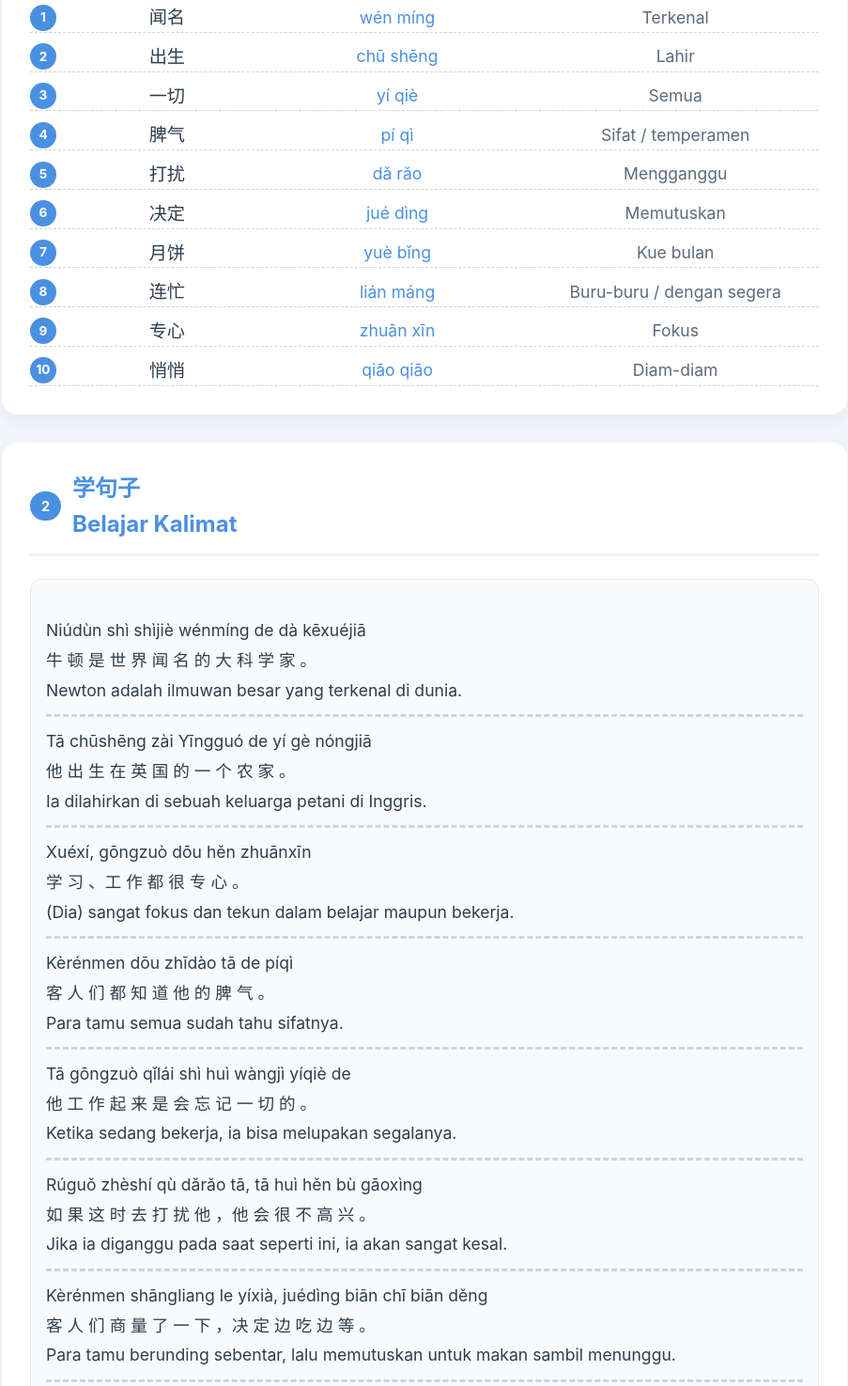
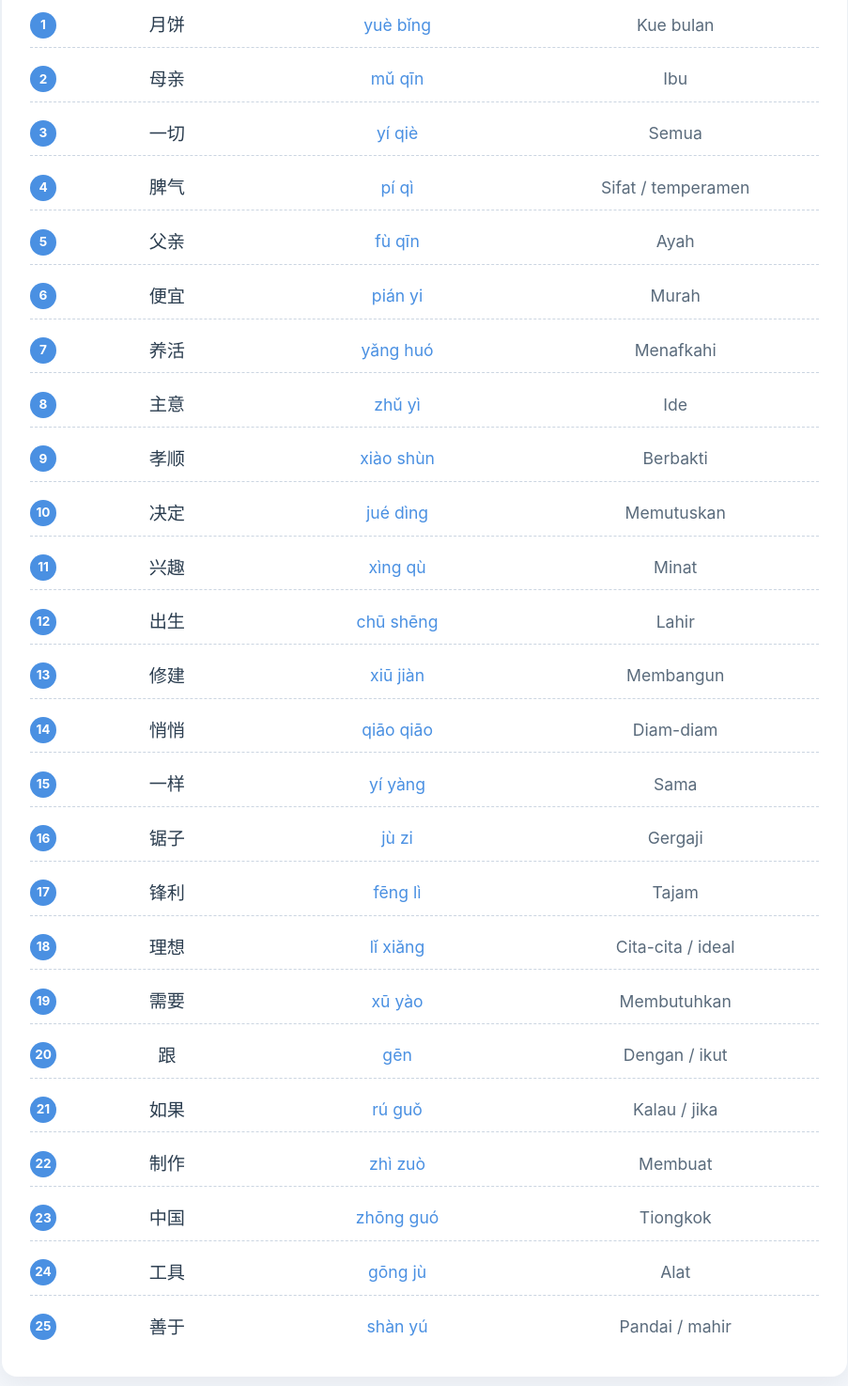
Before and after one commit to sujianduo/Rangkuman-9, a plain HTML site: page index.html in a window 1280 px wide. Shown: the part 347-1822 px from the top of the page at 94% size, without its empty margins (188-1091 px from the left). Drawn offline with Linux system fonts and the light colour scheme.

Commit message:
Add files via upload

```diff
--- a/index.html
+++ b/index.html
@@ -3,7 +3,7 @@
 <head>
     <meta charset="UTF-8">
     <meta name="viewport" content="width=device-width, initial-scale=1.0">
-    <title>Rangkuman</title>
+    <title>Rangkuman SAS Bahasa Mandarin Kelas 9 Semester 1</title>
     <style>
         :root {
             --primary: #4A90E2;
@@ -100,7 +100,12 @@
             display: flex;
             align-items: center;
             gap: 16px;
+            padding: 8px 0;
             border-bottom: 1px dashed #CBD5E1;
+        }
+
+        .vocab-item:last-child {
+            border-bottom: none;
         }
 
         .vocab-num {
@@ -114,6 +119,7 @@
             justify-content: center;
             font-size: 0.85rem;
             font-weight: bold;
+            flex-shrink: 0;
         }
 
         .vocab-hanzi {
@@ -220,14 +226,14 @@
             font-weight: bold;
         }
 
-		.button-box{
-			text-align:center;
-			margin-top:30px;
+        .button-box {
+            text-align: center;
+            margin-top: 30px;
         }
 
-		.btn{
-			display:inline-block;
-			text-decoration:none;
+        .btn {
+            display: inline-block;
+            text-decoration: none;
             padding: 22px 48px;
             border-radius: 50px;
             background: linear-gradient(90deg, #c084fc, #22d3ee);
@@ -238,7 +244,7 @@
             box-shadow: 0 4px 15px rgba(192, 132, 252, 0.3);
         }
 
-		.btn:hover{
+        .btn:hover {
             transform: scale(1.05);
             box-shadow: 0 0 25px rgba(34, 211, 238, .5);
         }
@@ -269,7 +275,6 @@
             color: #54809b;
             opacity: 0.8;
         }
-
     </style>
 </head>
 <body>
@@ -278,8 +283,8 @@
 
     <!-- Header -->
     <header>
-        <h1>第三课 | 牛顿请客</h1>
-        <p>Bab. 3 | Newton menjamu tamu / mentraktir</p>
+        <h1>九年级第一学期期末考试复习概要 | 汉语</h1>
+        <p>Rangkuman SAS Bahasa Mandarin | Kelas 9 Semester 1</p>
     </header>
 
     <!-- Section 1: Vocabulary -->
@@ -290,15 +295,15 @@
         <div class="vocab-grid">
             <div class="vocab-item">
                 <span class="vocab-num">1</span>
-				<span class="vocab-hanzi">闻名</span>
-                <span class="vocab-pinyin">wén mínɡ</span>
-                <span class="vocab-meaning">Terkenal</span>
+                <span class="vocab-hanzi">月饼</span>
+                <span class="vocab-pinyin">yuè bǐnɡ</span>
+                <span class="vocab-meaning">Kue bulan</span>
             </div>
             <div class="vocab-item">
                 <span class="vocab-num">2</span>
-				<span class="vocab-hanzi">出生</span>
-                <span class="vocab-pinyin">chū shēnɡ</span>
-                <span class="vocab-meaning">Lahir</span>
+                <span class="vocab-hanzi">母亲</span>
+                <span class="vocab-pinyin">mǔ qīn</span>
+                <span class="vocab-meaning">Ibu</span>
             </div>
             <div class="vocab-item">
                 <span class="vocab-num">3</span>
@@ -314,39 +319,129 @@
             </div>
             <div class="vocab-item">
                 <span class="vocab-num">5</span>
-                <span class="vocab-hanzi">打扰</span>
-                <span class="vocab-pinyin">dǎ rǎo</span>
-                <span class="vocab-meaning">Mengganggu</span>
+                <span class="vocab-hanzi">父亲</span>
+                <span class="vocab-pinyin">fù qīn</span>
+                <span class="vocab-meaning">Ayah</span>
             </div>
             <div class="vocab-item">
                 <span class="vocab-num">6</span>
+                <span class="vocab-hanzi">便宜</span>
+                <span class="vocab-pinyin">pián yi</span>
+                <span class="vocab-meaning">Murah</span>
+            </div>
+            <div class="vocab-item">
+                <span class="vocab-num">7</span>
+                <span class="vocab-hanzi">养活</span>
+                <span class="vocab-pinyin">yǎnɡ huó</span>
+                <span class="vocab-meaning">Menafkahi</span>
+            </div>
+            <div class="vocab-item">
+                <span class="vocab-num">8</span>
+                <span class="vocab-hanzi">主意</span>
+                <span class="vocab-pinyin">zhǔ yì</span>
+                <span class="vocab-meaning">Ide</span>
+            </div>
+            <div class="vocab-item">
+                <span class="vocab-num">9</span>
+                <span class="vocab-hanzi">孝顺</span>
+                <span class="vocab-pinyin">xiào shùn</span>
+                <span class="vocab-meaning">Berbakti</span>
+            </div>
+            <div class="vocab-item">
+                <span class="vocab-num">10</span>
                 <span class="vocab-hanzi">决定</span>
                 <span class="vocab-pinyin">jué dìnɡ</span>
                 <span class="vocab-meaning">Memutuskan</span>
             </div>
             <div class="vocab-item">
-                <span class="vocab-num">7</span>
-                <span class="vocab-hanzi">月饼</span>
-                <span class="vocab-pinyin">yuè bǐnɡ</span>
-                <span class="vocab-meaning">Kue bulan</span>
+                <span class="vocab-num">11</span>
+                <span class="vocab-hanzi">兴趣</span>
+                <span class="vocab-pinyin">xìnɡ qù</span>
+                <span class="vocab-meaning">Minat</span>
             </div>
             <div class="vocab-item">
-                <span class="vocab-num">8</span>
-                <span class="vocab-hanzi">连忙</span>
-                <span class="vocab-pinyin">lián mánɡ</span>
-                <span class="vocab-meaning">Buru-buru / dengan segera</span>
+                <span class="vocab-num">12</span>
+                <span class="vocab-hanzi">出生</span>
+                <span class="vocab-pinyin">chū shēnɡ</span>
+                <span class="vocab-meaning">Lahir</span>
             </div>
             <div class="vocab-item">
-                <span class="vocab-num">9</span>
-                <span class="vocab-hanzi">专心</span>
-                <span class="vocab-pinyin">zhuān xīn</span>
-                <span class="vocab-meaning">Fokus</span>
+                <span class="vocab-num">13</span>
+                <span class="vocab-hanzi">修建</span>
+                <span class="vocab-pinyin">xiū jiàn</span>
+                <span class="vocab-meaning">Membangun</span>
             </div>
             <div class="vocab-item">
-                <span class="vocab-num">10</span>
+                <span class="vocab-num">14</span>
                 <span class="vocab-hanzi">悄悄</span>
                 <span class="vocab-pinyin">qiāo qiāo</span>
                 <span class="vocab-meaning">Diam-diam</span>
+            </div>
+            <div class="vocab-item">
+                <span class="vocab-num">15</span>
+                <span class="vocab-hanzi">一样</span>
+                <span class="vocab-pinyin">yí yànɡ</span>
+                <span class="vocab-meaning">Sama</span>
+            </div>
+            <div class="vocab-item">
+                <span class="vocab-num">16</span>
+                <span class="vocab-hanzi">锯子</span>
+                <span class="vocab-pinyin">jù zi</span>
+                <span class="vocab-meaning">Gergaji</span>
+            </div>
+            <div class="vocab-item">
+                <span class="vocab-num">17</span>
+                <span class="vocab-hanzi">锋利</span>
+                <span class="vocab-pinyin">fēnɡ lì</span>
+                <span class="vocab-meaning">Tajam</span>
+            </div>
+            <div class="vocab-item">
+                <span class="vocab-num">18</span>
+                <span class="vocab-hanzi">理想</span>
+                <span class="vocab-pinyin">lǐ xiǎnɡ</span>
+                <span class="vocab-meaning">Cita-cita / ideal</span>
+            </div>
+            <div class="vocab-item">
+                <span class="vocab-num">19</span>
+                <span class="vocab-hanzi">需要</span>
+                <span class="vocab-pinyin">xū yào</span>
+                <span class="vocab-meaning">Membutuhkan</span>
+            </div>
+            <div class="vocab-item">
+                <span class="vocab-num">20</span>
+                <span class="vocab-hanzi">跟</span>
+                <span class="vocab-pinyin">ɡēn</span>
+                <span class="vocab-meaning">Dengan / ikut</span>
+            </div>
+            <div class="vocab-item">
+                <span class="vocab-num">21</span>
+                <span class="vocab-hanzi">如果</span>
+                <span class="vocab-pinyin">rú ɡuǒ</span>
+                <span class="vocab-meaning">Kalau / jika</span>
+            </div>
+            <div class="vocab-item">
+                <span class="vocab-num">22</span>
+                <span class="vocab-hanzi">制作</span>
+                <span class="vocab-pinyin">zhì zuò</span>
+                <span class="vocab-meaning">Membuat</span>
+            </div>
+            <div class="vocab-item">
+                <span class="vocab-num">23</span>
+                <span class="vocab-hanzi">中国</span>
+                <span class="vocab-pinyin">zhōnɡ ɡuó</span>
+                <span class="vocab-meaning">Tiongkok</span>
+            </div>
+            <div class="vocab-item">
+                <span class="vocab-num">24</span>
+                <span class="vocab-hanzi">工具</span>
+                <span class="vocab-pinyin">ɡōnɡ jù</span>
+                <span class="vocab-meaning">Alat</span>
+            </div>
+            <div class="vocab-item">
+                <span class="vocab-num">25</span>
+                <span class="vocab-hanzi">善于</span>
+                <span class="vocab-pinyin">shàn yú</span>
+                <span class="vocab-meaning">Pandai / mahir</span>
             </div>
         </div>
     </div>
@@ -360,17 +455,17 @@
             <div class="sentence-card">
                 <h4></h4>
                 <ul class="sentence-list">
-                    <li>Niúdùn shì shìjiè wénmíng de dà kēxuéjiā<br>牛 顿 是 世 界 闻 名 的 大 科 学 家 。<br>Newton adalah ilmuwan besar yang terkenal di dunia.</li>
-                    <li>Tā chūshēng zài Yīngguó de yí gè nóngjiā<br>他 出 生 在 英 国 的 一 个 农 家 。<br>Ia dilahirkan di sebuah keluarga petani di Inggris.</li>
-                    <li>Xuéxí, gōngzuò dōu hěn zhuānxīn<br>学 习 、工 作 都 很 专 心 。<br>(Dia) sangat fokus dan tekun dalam belajar maupun bekerja.</li>
-                    <li>Kèrénmen dōu zhīdào tā de píqì<br>客 人 们 都 知 道 他 的 脾 气 。<br>Para tamu semua sudah tahu sifatnya.</li>
-					<li>Tā gōngzuò qǐlái shì huì wàngjì yíqiè de<br>他 工 作 起 来 是 会 忘 记 一 切 的 。<br>Ketika sedang bekerja, ia bisa melupakan segalanya.</li>
-					<li>Rúguǒ zhèshí qù dǎrǎo tā, tā huì hěn bù gāoxìng<br>如 果 这 时 去 打 扰 他 ，他 会 很 不 高 兴 。<br>Jika ia diganggu pada saat seperti ini, ia akan sangat kesal.</li>
-					<li>Kèrénmen shāngliang le yíxià, juédìng biān chī biān děng<br>客 人 们 商 量 了 一 下 ，决 定 边 吃 边 等 。<br>Para tamu berunding sebentar, lalu memutuskan untuk makan sambil menunggu.</li>
-					<li>Méibànfǎ, kèrénmen zhǐhǎo qiāoqiāo de zǒu le<br>没 办 法 ，客 人 们 只 好 悄 悄 地 走 了 。<br>Tidak ada pilihan lain, para tamu pun akhirnya diam-diam pergi.</li>
-					<li>Niúdùn liánmáng pǎo chūlái<br>牛 顿 连 忙 跑 出 来 。<br>Newton segera berlari keluar.</li>
-					<li>Bàba gěi nǎinai jì qù yī hé yuèbǐng<br>爸 爸 给 奶 奶 寄 去 一 盒 月 饼 。<br>Ayah mengirimkan satu kotak kue bulan kepada Nenek.</li>
-                    <li>shūshu ɡěi wǒ mǎilái yíɡè zhàoxiànɡjī<br>叔 叔 给 我 买 来 一 个 照 相 机 。<br>Paman membelikan saya sebuah kamera.</li>
+                    <li>zhè jiàn yī fu de jià qián bǐ nà jiàn pián yi yì diǎnr<br>这 件 衣 服 的 价 钱 比 那 件 便 宜 一 点 儿 。<br>Harga baju ini lebih murah sedikit daripada baju itu.</li>
+                    <li>bà ba ɡěi nǎi nai jì qù yì hé yuè bǐnɡ<br>爸 爸 给 奶 奶 寄 去 一 盒 月 饼 。<br>Ayah mengirim sekotak kue bulan untuk nenek.</li>
+                    <li>wǒ de lǐ xiǎnɡ ɡēn tā de bù yí yànɡ<br>我 的 理 想 跟 他 的 不 一 样 。<br>Cita-cita saya tidak sama dengan cita-citanya.</li>
+                    <li>jù zi shì zhōnɡ ɡuó rén fā mínɡ de<br>锯 子 是 中 国 人 发 明 的 。<br>Gergaji diciptakan / ditemukan oleh orang Tiongkok.</li>
+                    <li>nà liǎnɡ zhānɡ zhào piàn bù yí yànɡ<br>那 两 张 照 片 不 一 样 。<br>Kedua lembar foto itu tidak sama.</li>
+					<li>hòu lái, mǔ qīn lǎo le, xiōng dì liǎng rén qǐng qiú mǔ qīn bú yào zài gōng zuò le.<br>后 来，母 亲 老 了，兄 弟 两 人 请 求 母 亲 不 要 再 工 作 了 。<br>Kemudian, ketika ibu sudah tua, kedua saudara laki-laki itu meminta ibu untuk tidak bekerja lagi.</li>
+					<li>kè rén men shāng liang le yí xià, jué dìng biān chī biān děng.<br>客 人 们 商 量 了 一 下，决 定 边 吃 边 等 。<br>Para tamu berdiskusi sebentar, lalu memutuskan untuk makan sambil menunggu.</li>
+					<li>méi bàn fǎ, kè rén men zhǐ hǎo qiāo qiāo de zǒu le.<br>没 办 法，客 人 们 只 好 悄 悄 地 走 了 。<br>Tidak ada cara lain, para tamu terpaksa pergi dengan diam-diam.</li>
+					<li>rén men yòng fǔ tou kǎn shù xiū jiàn fáng zi.<br>人 们 用 斧 头 砍 树 修 建 房 子 。<br>Orang-orang menggunakan kapak untuk menebang pohon dan membangun rumah.</li>
+					<li>xiǎo cǎo de xì chǐ gēn jù zi yí yàng fēng lì.<br>小 草 的 细 齿 跟 锯 子 一 样 锋 利 。<br>Gigi halus pada rumput kecil itu setajam gergaji.</li>
+					<li>wǒ men de xìng qù yí yàng, dōu xǐ huān huà huàr.<br>我 们 的 兴 趣 一 样，都 喜 欢 画 画 儿 。<br>Minat kami sama, sama-sama suka menggambar.</li>
                 </ul>
             </div>
         </div>
@@ -384,80 +479,44 @@
         <p style="margin-bottom: 16px; color: var(--text-sub);"></p>
         <div class="stroke-grid">
             <div class="stroke-item">
-                <div class="stroke-pinyin"><span class="stroke-highlight">wén</span></div>
-				<div class="stroke-char">闻</div>
+                <div class="stroke-pinyin"><span class="stroke-highlight">mǔ qīn</span></div>
+                <div class="stroke-char">母亲</div>
             </div>
             <div class="stroke-item">
-                <div class="stroke-pinyin"><span class="stroke-highlight">mínɡ</span></div>
-				<div class="stroke-char">名</div>
+                <div class="stroke-pinyin"><span class="stroke-highlight">pián yi</span></div>
+                <div class="stroke-char">便宜</div>
             </div>
             <div class="stroke-item">
-                <div class="stroke-pinyin"><span class="stroke-highlight">chū</span></div>
-				<div class="stroke-char">出</div>
+                <div class="stroke-pinyin"><span class="stroke-highlight">yuè bǐnɡ</span></div>
+                <div class="stroke-char">月饼</div>
             </div>
             <div class="stroke-item">
-                <div class="stroke-pinyin"><span class="stroke-highlight">shēnɡ</span></div>
-				<div class="stroke-char">生</div>
+                <div class="stroke-pinyin"><span class="stroke-highlight">jué dìnɡ</span></div>
+                <div class="stroke-char">决定</div>
             </div>
             <div class="stroke-item">
-                <div class="stroke-pinyin"><span class="stroke-highlight">yī</span></div>
-				<div class="stroke-char">一</div>
+                <div class="stroke-pinyin"><span class="stroke-highlight">qiāo qiāo</span></div>
+                <div class="stroke-char">悄悄</div>
             </div>
             <div class="stroke-item">
-                <div class="stroke-pinyin"><span class="stroke-highlight">qiē</span></div>
-				<div class="stroke-char">切</div>
+                <div class="stroke-pinyin"><span class="stroke-highlight">jù zi</span></div>
+                <div class="stroke-char">锯子</div>
             </div>
             <div class="stroke-item">
-                <div class="stroke-pinyin"><span class="stroke-highlight">pí</span></div>
-				<div class="stroke-char">脾</div>
+                <div class="stroke-pinyin"><span class="stroke-highlight">xiū jiàn</span></div>
+                <div class="stroke-char">修建</div>
             </div>
             <div class="stroke-item">
-                <div class="stroke-pinyin"><span class="stroke-highlight">qì</span></div>
-				<div class="stroke-char">气</div>
+                <div class="stroke-pinyin"><span class="stroke-highlight">fēnɡ lì</span></div>
+                <div class="stroke-char">锋利</div>
             </div>
             <div class="stroke-item">
-                <div class="stroke-pinyin"><span class="stroke-highlight">dǎ</span></div>
-				<div class="stroke-char">打</div>
+                <div class="stroke-pinyin"><span class="stroke-highlight">yí yànɡ</span></div>
+                <div class="stroke-char">一样</div>
             </div>
             <div class="stroke-item">
-                <div class="stroke-pinyin"><span class="stroke-highlight">rǎo</span></div>
-				<div class="stroke-char">扰</div>
-            </div>
-			<div class="stroke-item">
-                <div class="stroke-pinyin"><span class="stroke-highlight">jué</span></div>
-				<div class="stroke-char">决</div>
-            </div>
-			<div class="stroke-item">
-                <div class="stroke-pinyin"><span class="stroke-highlight">dìnɡ</span></div>
-				<div class="stroke-char">定</div>
-            </div>
-			<div class="stroke-item">
-                <div class="stroke-pinyin"><span class="stroke-highlight">yuè</span></div>
-				<div class="stroke-char">月</div>
-            </div>
-			<div class="stroke-item">
-                <div class="stroke-pinyin"><span class="stroke-highlight">bǐnɡ</span></div>
-				<div class="stroke-char">饼</div>
-            </div>
-			<div class="stroke-item">
-                <div class="stroke-pinyin"><span class="stroke-highlight">lián</span></div>
-				<div class="stroke-char">连</div>
-            </div>
-			<div class="stroke-item">
-                <div class="stroke-pinyin"><span class="stroke-highlight">mánɡ</span></div>
-				<div class="stroke-char">忙</div>
-            </div>
-			<div class="stroke-item">
-                <div class="stroke-pinyin"><span class="stroke-highlight">zhuān</span></div>
-				<div class="stroke-char">专</div>
-            </div>
-			<div class="stroke-item">
-                <div class="stroke-pinyin"><span class="stroke-highlight">xīn</span></div>
-				<div class="stroke-char">心</div>
-            </div>
-			<div class="stroke-item">
-                <div class="stroke-pinyin"><span class="stroke-highlight">qiāo</span></div>
-				<div class="stroke-char">悄</div>
+                <div class="stroke-pinyin"><span class="stroke-highlight">xìnɡ qù</span></div>
+                <div class="stroke-char">兴趣</div>
             </div>
         </div>
     </div>
```
Lines whose indentation alone changed are shown as unchanged.
